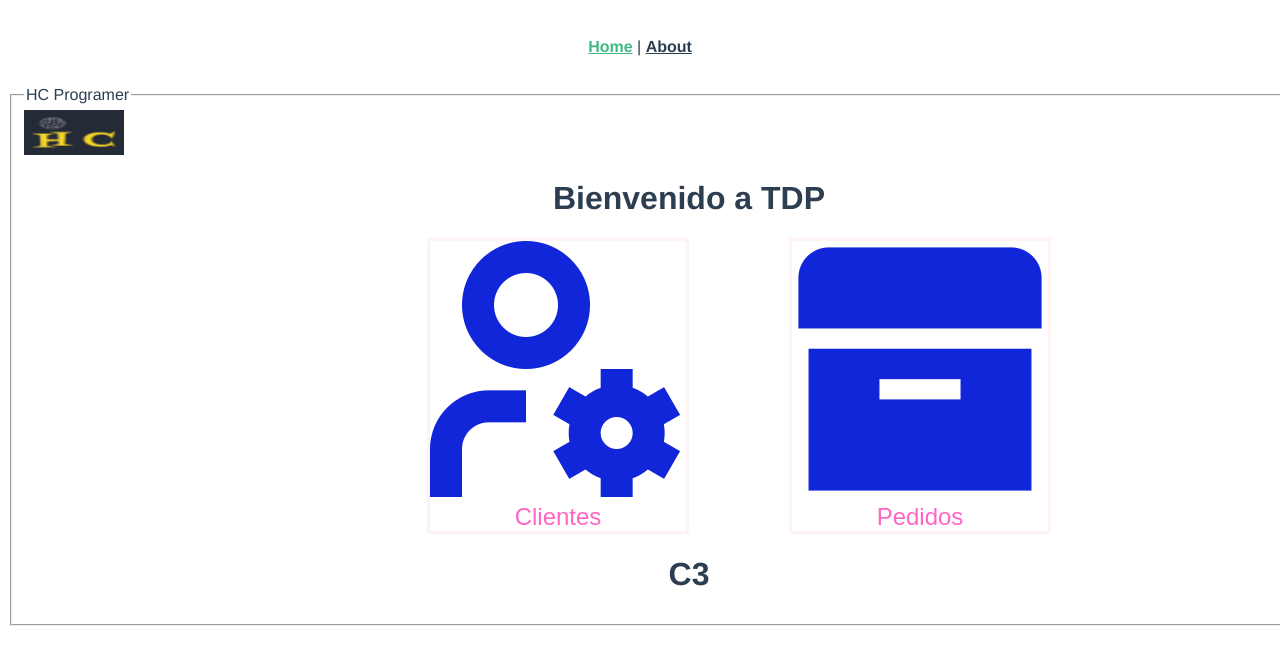
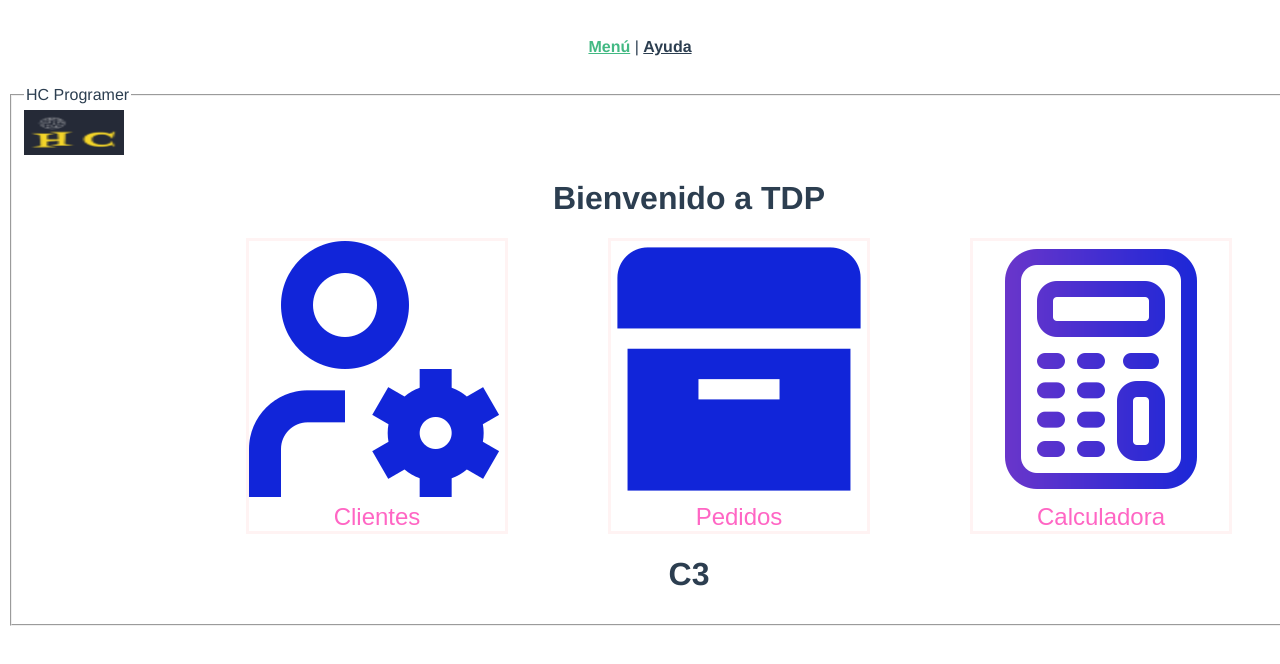
Before and after one commit to hcaceres9428/projects_vue, a Vue app in the folder tdp_project/: page / in a window 1280 px wide. Shown: the top 664 px of the page. Built offline with nearby package versions, Linux system fonts and the light colour scheme.

Commit message:
Boton Calcular

```diff
--- a/tdp_project/src/App.vue
+++ b/tdp_project/src/App.vue
@@ -1,7 +1,7 @@
 <template>
   <nav>
-    <router-link to="/">Home</router-link> |
-    <router-link to="/about">About</router-link>
+    <router-link to="/">Menú</router-link> |
+    <router-link to="/ayuda">Ayuda</router-link>
   </nav>
   <router-view/>
 </template>
--- a/tdp_project/src/components/HelloWorld.vue
+++ b/tdp_project/src/components/HelloWorld.vue
@@ -20,6 +20,10 @@
             <article>
                 <router-link to="/pedidos"><img src="../assets/caja.png" alt="Price">
                 <br>Pedidos</router-link>
+            </article>
+            <article>
+                <router-link to=""><img src="../assets/calculadora.png" alt="Price">
+                <br>Calculadora</router-link>
             </article>
 
 
```
Also changed, not shown: tdp_project/src/assets/1125D9.txt (deleted), tdp_project/src/assets/COLORES Y TIPO DE LETRA.txt (added).
